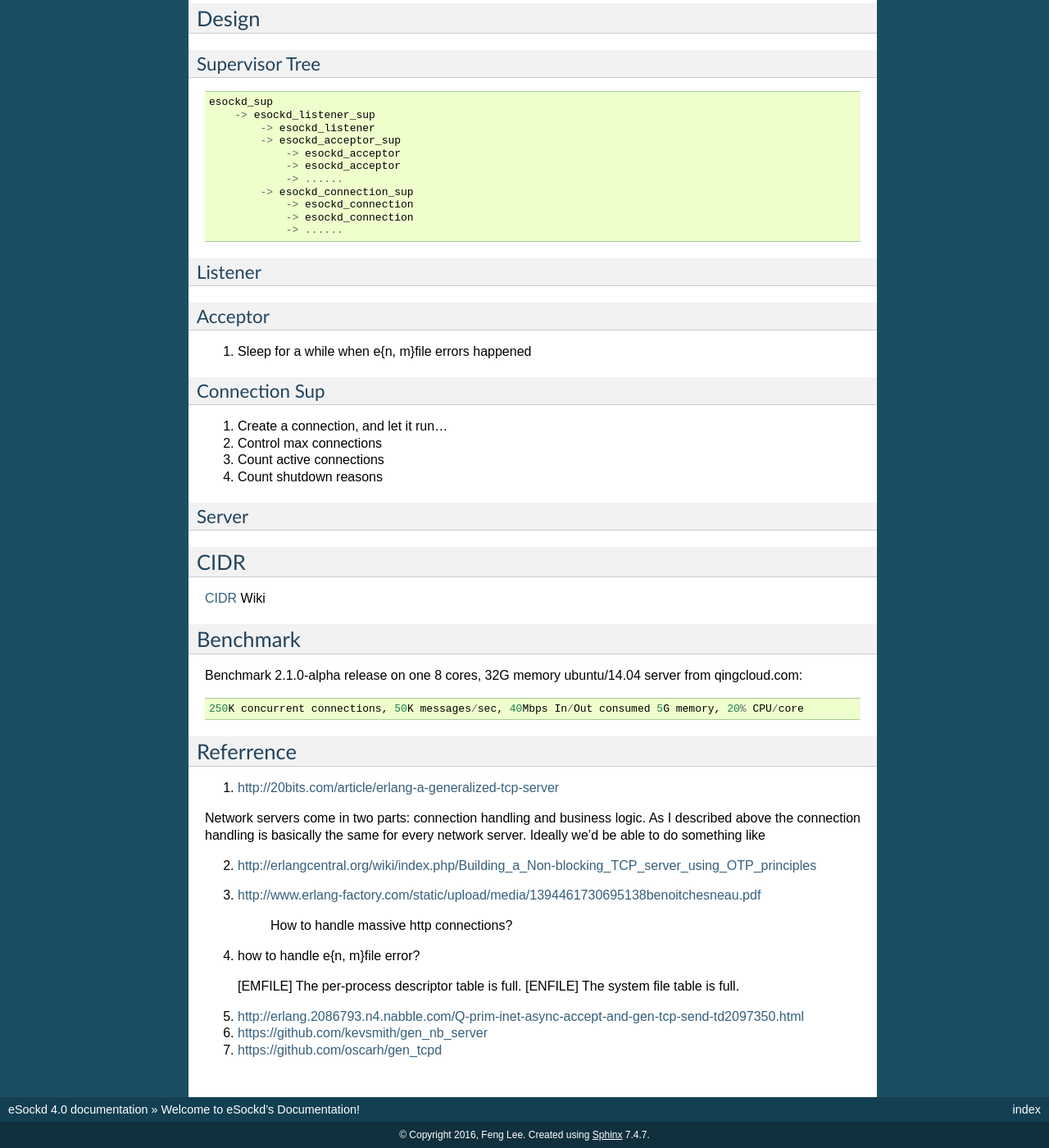
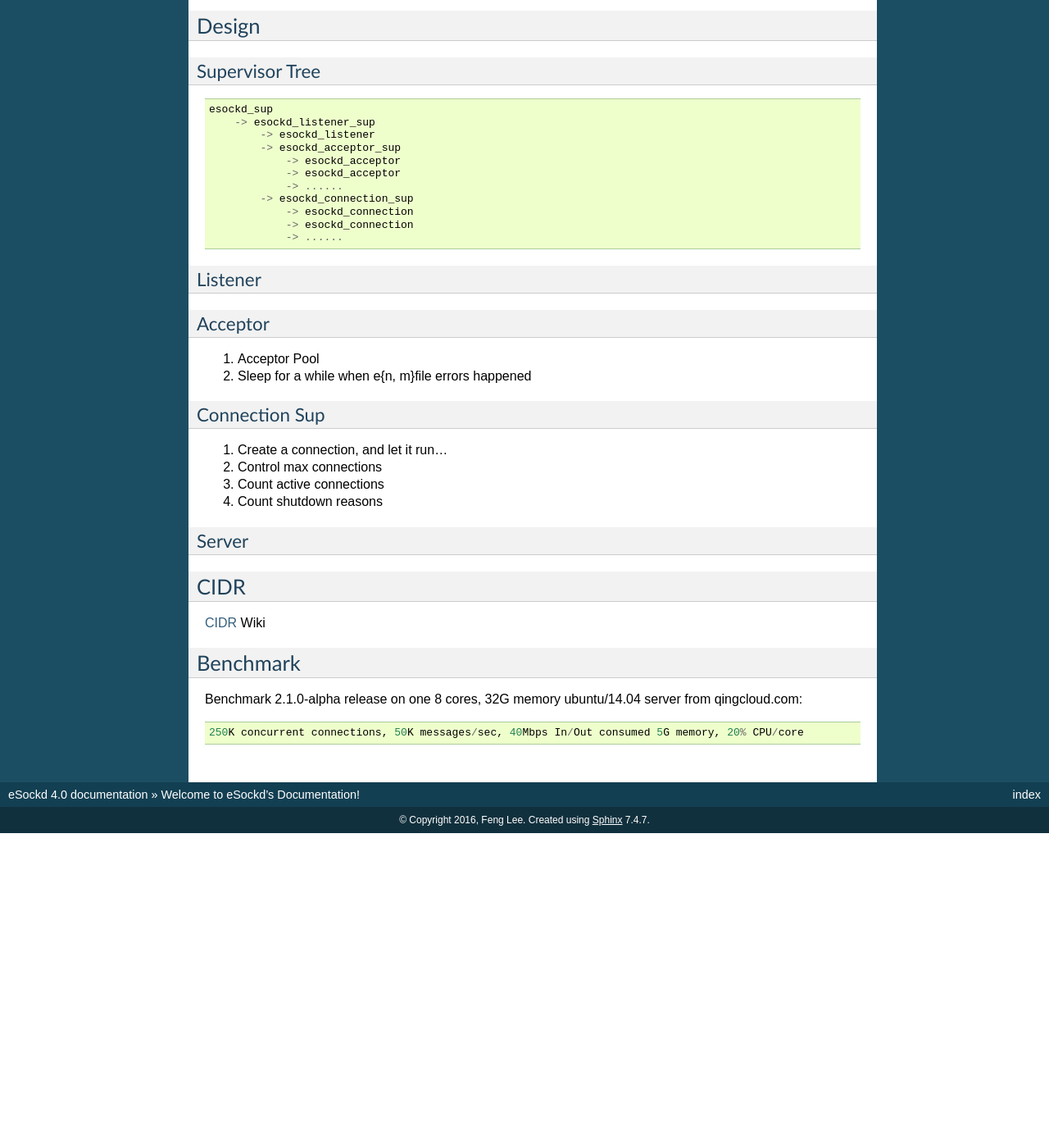
Before and after one commit to emqx/esockd, a Sphinx documentation site: the page built from docs/esockd.rst, in a window 1280 px wide and 1400 px high, scrolled down 3352 px. Shown: the whole window at 82% size. Built offline with Sphinx 7.4.7, drawn with Linux system fonts in a browser that asks for light colours; after the commit the page ends 4368 px from its top, so only the background shows below that; some of the changed text lies outside the part shown.

Commit message:
Listener

```diff
--- a/docs/esockd.rst
+++ b/docs/esockd.rst
@@ -158,10 +158,10 @@
 
 allow/deny by options::
 
-esockd:open(echo, 5000, [
-    {access, [{deny, "192.168.1.1"},
-              {allow, "192.168.1.0/24"},
-              {deny, all}]}], MFArgs).
+    esockd:open(echo, 5000, [
+        {access, [{deny, "192.168.1.1"},
+                  {allow, "192.168.1.0/24"},
+                  {deny, all}]}], MFArgs).
 
 allow/deny by API::
 
@@ -236,10 +236,13 @@
 Listener
 --------
 
+
 Acceptor
 --------
 
-1. Sleep for a while when e{n, m}file errors happened
+1. Acceptor Pool
+
+2. Sleep for a while when e{n, m}file errors happened
 
 Connection Sup
 --------------
@@ -271,28 +274,3 @@
 Benchmark 2.1.0-alpha release on one 8 cores, 32G memory ubuntu/14.04 server from qingcloud.com::
 
     250K concurrent connections, 50K messages/sec, 40Mbps In/Out consumed 5G memory, 20% CPU/core
-
-----------
-Referrence
-----------
-
-1. http://20bits.com/article/erlang-a-generalized-tcp-server
-
-Network servers come in two parts: connection handling and business logic. As I described above the connection handling is basically the same for every network server. Ideally we'd be able to do something like
-
-2. http://erlangcentral.org/wiki/index.php/Building_a_Non-blocking_TCP_server_using_OTP_principles
-
-3. http://www.erlang-factory.com/static/upload/media/1394461730695138benoitchesneau.pdf
-
-    How to handle massive http connections?
-
-4. how to handle e{n, m}file error?
-
- [EMFILE]  The per-process descriptor table is full.
- [ENFILE]  The system file table is full.
-
-5. http://erlang.2086793.n4.nabble.com/Q-prim-inet-async-accept-and-gen-tcp-send-td2097350.html
-
-6. https://github.com/kevsmith/gen_nb_server
-
-7. https://github.com/oscarh/gen_tcpd
```
